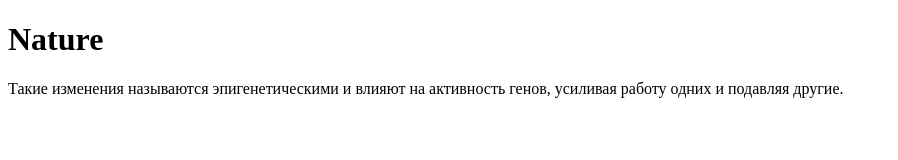
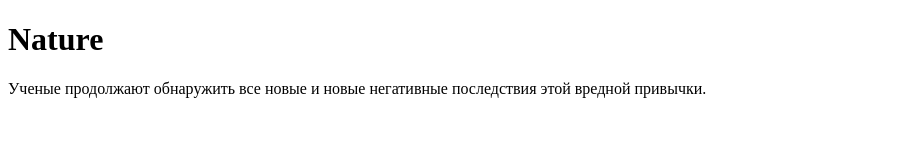
Before and after one commit to gorganmt/Site, a plain HTML site: page index.html in a window 1280 px wide. Shown: the whole page, without its empty margins (0-898 px from the left). Drawn offline with Linux system fonts and the light colour scheme.

Commit message:
third commit

```diff
--- a/index.html
+++ b/index.html
@@ -8,7 +8,7 @@
     <body>
 <h1>Nature</h1>
    <p>
-       Такие изменения называются эпигенетическими и влияют на активность генов, усиливая работу одних и подавляя другие.
+Ученые продолжают обнаружить все новые и новые негативные последствия этой вредной привычки.
    </p>
     </body>
 </html>
```
